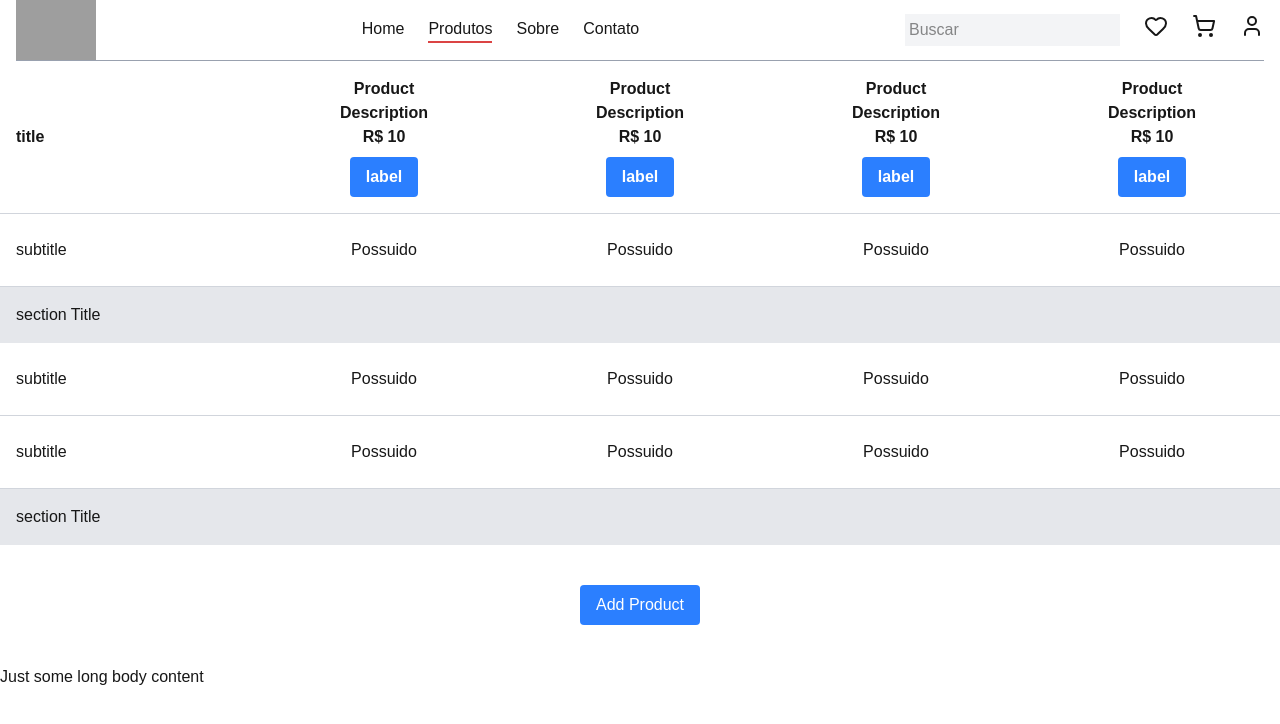
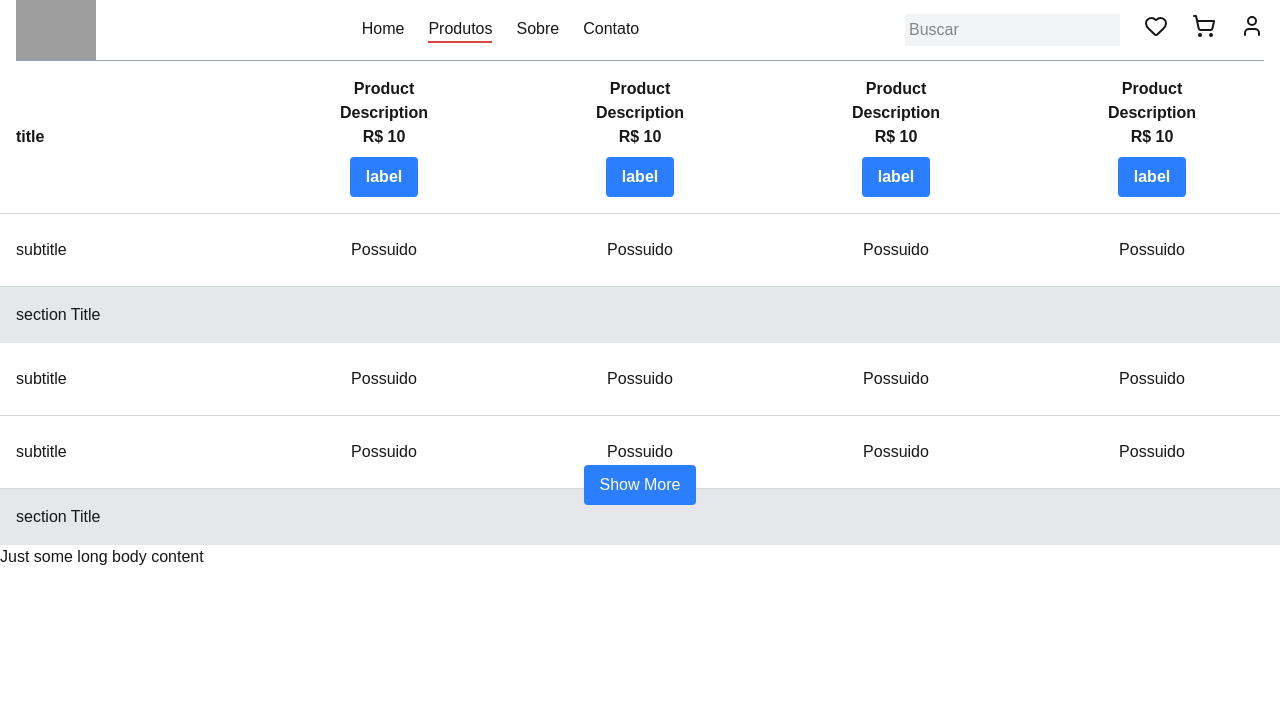
Before and after one commit to ScarlateAlves/store, a Next.js app: page /products in a window 1280 px wide. Shown: the top 724 px of the page. Built offline with nearby package versions, Linux system fonts and the light colour scheme; grey boxes are pictures that could not be loaded.

Commit message:
chore: add expanded table body

```diff
--- a/src/app/products/page.tsx
+++ b/src/app/products/page.tsx
@@ -5,17 +5,19 @@ import { useState } from "react";
 
 export default function Products() {
   const numberLength = table.header.products.length;
-  const tableBody = table.body.slice(0, 5);
-  const maxSize = table.body;
-  const [sizeBody, setSizeBody] = useState(tableBody);
+
+  const [expanded, setExpanded] = useState(false);
 
   const handleSize = () => {
-    setSizeBody(maxSize);
+    setExpanded((prev) => !prev);
   };
 
+  const sizeBody = expanded ? table.body : table.body.slice(0, 5);
+
   return (
-    <div>
+    <>
       <div className="max-w-7xl mx-auto">
+        <div className="relative">
           <div
             id="tableHeaders"
             className="overflow-x-hidden sticky top-0 bg-white z-50"
@@ -54,7 +56,9 @@ export default function Products() {
             onScroll={(e) => {
               const tableHeaders = document.getElementById("tableHeaders");
               if (tableHeaders) {
-              tableHeaders.scrollLeft = (e.target as HTMLDivElement).scrollLeft;
+                tableHeaders.scrollLeft = (
+                  e.target as HTMLDivElement
+                ).scrollLeft;
               }
             }}
           >
@@ -105,20 +109,24 @@ export default function Products() {
                 ))}
               </tbody>
             </table>
-          <div className="w-full flex justify-center p-6 lg:p-10">
+          </div>
+          <div
+            className={`w-full flex justify-center p-6 lg:p-10 ${
+              expanded ? "relative" : "absolute  bottom-0"
+            }`}
+          >
             <button
               className="px-4 py-2 bg-blue-500 text-white rounded"
               onClick={handleSize}
             >
-              Add Product
+              {expanded ? "Show Less" : "Show More"}
             </button>
           </div>
         </div>
       </div>
-
       <div style={{ minHeight: "2000px" }}>
         <p> Just some long body content</p>
       </div>
-    </div>
+    </>
   );
 }
```
Lines whose indentation alone changed are shown as unchanged.
